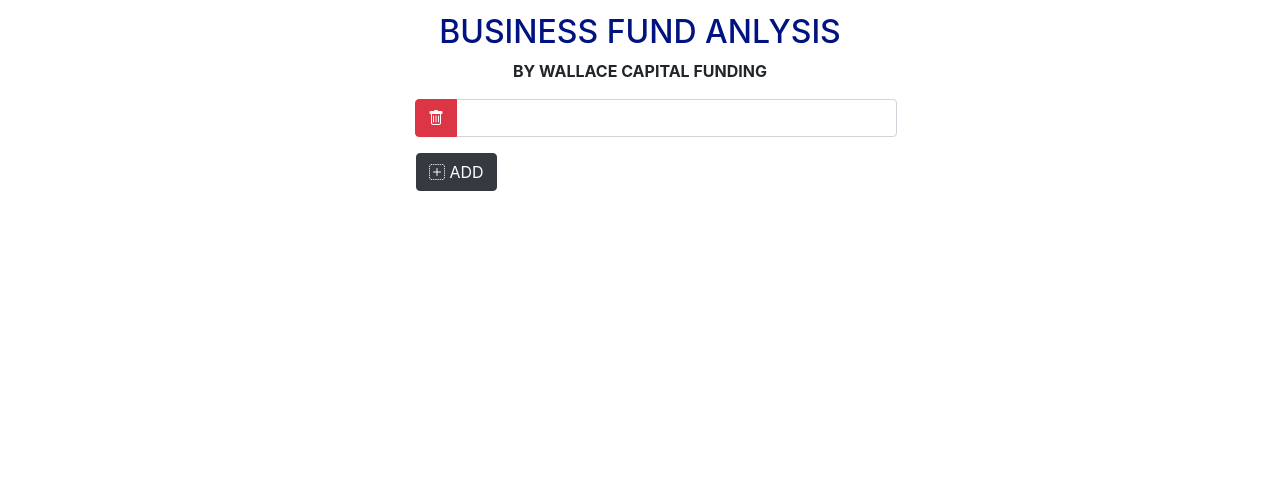
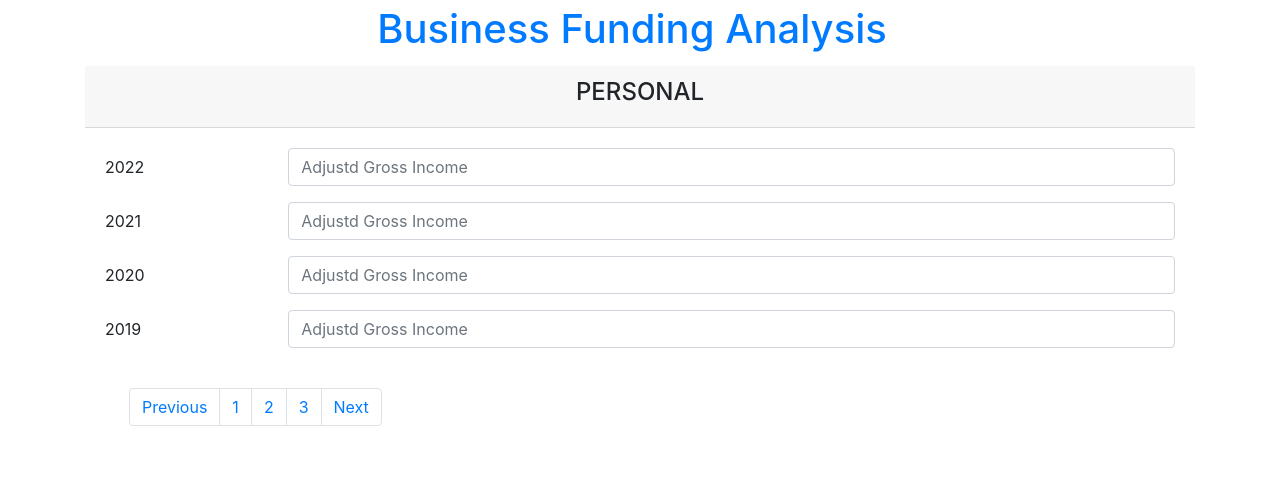
Before and after one commit to Ivan2911/BFA_Calculation, a Flask app: page / in a window 1280 px wide. Shown: the top 485 px of the page. Run offline with Flask 2, Linux system fonts and the light colour scheme; some libraries are stand-ins or nearby versions.

Commit message:
update HTML file

```diff
--- a/templates/bfaCalc.html
+++ b/templates/bfaCalc.html
@@ -9,72 +9,58 @@
 "https://cdn.jsdelivr.net/npm/bootstrap-icons@1.3.0/font/bootstrap-icons.css">
 	<script src="//ajax.googleapis.com/ajax/libs/jquery/3.2.1/jquery.min.js">
 	</script>
-
-	<style>
-		body {
-			display: flex;
-			flex-direction: column;
-			margin-top: 1%;
-			justify-content: center;
-			align-items: center;
-		}
-
-		#rowAdder {
-			margin-left: 17px;
-		}
-	</style>
 </head>
 
 <body>
-	<h2 style="color:rgb(0, 19, 128)">BUSINESS FUND ANLYSIS</h2>
-	<strong> BY WALLACE CAPITAL FUNDING</strong>
+	<div class="container text-center">
+		<a class="navbar-brand text-center" href="/"><h1>Business Funding Analysis</h1></a>
+	</div>
 
-	<div style="width:40%;">
+	<div class="container">
+		<div class="card-header text-center">
+		  <h4>PERSONAL</h4>
+		</div>
 
-		<form>
-			<div class="">
-				<div class="col-lg-12">
-					<div id="row">
-						<div class="input-group m-3">
-							<div class="input-group-prepend">
-								<button class="btn btn-danger"
-									id="DeleteRow" type="button">
-									<i class="bi bi-trash"></i>
-								</button>
-							</div>
-							<input type="text"
-								class="form-control m-input">
+		<div class="card-body">
+			<div class="form-group row">
+				<label for="inputIncome" class="col-sm-2 col-form-label">2022</label>
+					<div class="col-sm-10">
+						<input type="number" class="form-control" id="inputAGI" placeholder="Adjustd Gross Income">
 					</div>
 			</div>
 
-					<div id="newinput"></div>
-					<button id="rowAdder" type="button"
-						class="btn btn-dark">
-						<span class="bi bi-plus-square-dotted">
-						</span> ADD
-					</button>
+			<div class="form-group row">
+				<label for="inputIncome" class="col-sm-2 col-form-label">2021</label>
+					<div class="col-sm-10">
+						<input type="number" class="form-control" id="inputAGI" placeholder="Adjustd Gross Income">
 					</div>
 			</div>
-		</form>
+
+			<div class="form-group row">
+				<label for="inputIncome" class="col-sm-2 col-form-label">2020</label>
+					<div class="col-sm-10">
+						<input type="number" class="form-control" id="inputAGI" placeholder="Adjustd Gross Income">
+					</div>
 			</div>
 
-	<script type="text/javascript">
+			<div class="form-group row">
+				<label for="inputIncome" class="col-sm-2 col-form-label">2019</label>
+					<div class="col-sm-10">
+						<input type="number" class="form-control" id="inputAGI" placeholder="Adjustd Gross Income">
+					</div>
+			</div>
 
-		$("#rowAdder").click(function () {
-			newRowAdd =
-			'<div id="row"> <div class="input-group m-3">' +
-			'<div class="input-group-prepend">' +
-			'<button class="btn btn-danger" id="DeleteRow" type="button">' +
-			'<i class="bi bi-trash"></i> </button> </div>' +
-			'<input type="text" class="form-control m-input"> </div> </div>';
+			<ul class="pagination p-4 text-center">
+				<li class="page-item"><a class="page-link" href="#">Previous</a></li>
+				<li class="page-item"><a class="page-link" href="#">1</a></li>
+				<li class="page-item"><a class="page-link" href="#">2</a></li>
+				<li class="page-item"><a class="page-link" href="#">3</a></li>
+				<li class="page-item"><a class="page-link" href="#">Next</a></li>
+			</ul>
 
-			$('#newinput').append(newRowAdd);
-		});
+		</div>
 
-		$("body").on("click", "#DeleteRow", function () {
-			$(this).parents("#row").remove();
-		})
-	</script>
+	</div>
 </body>
 
 </html>
```
Lines whose indentation alone changed are shown as unchanged.
